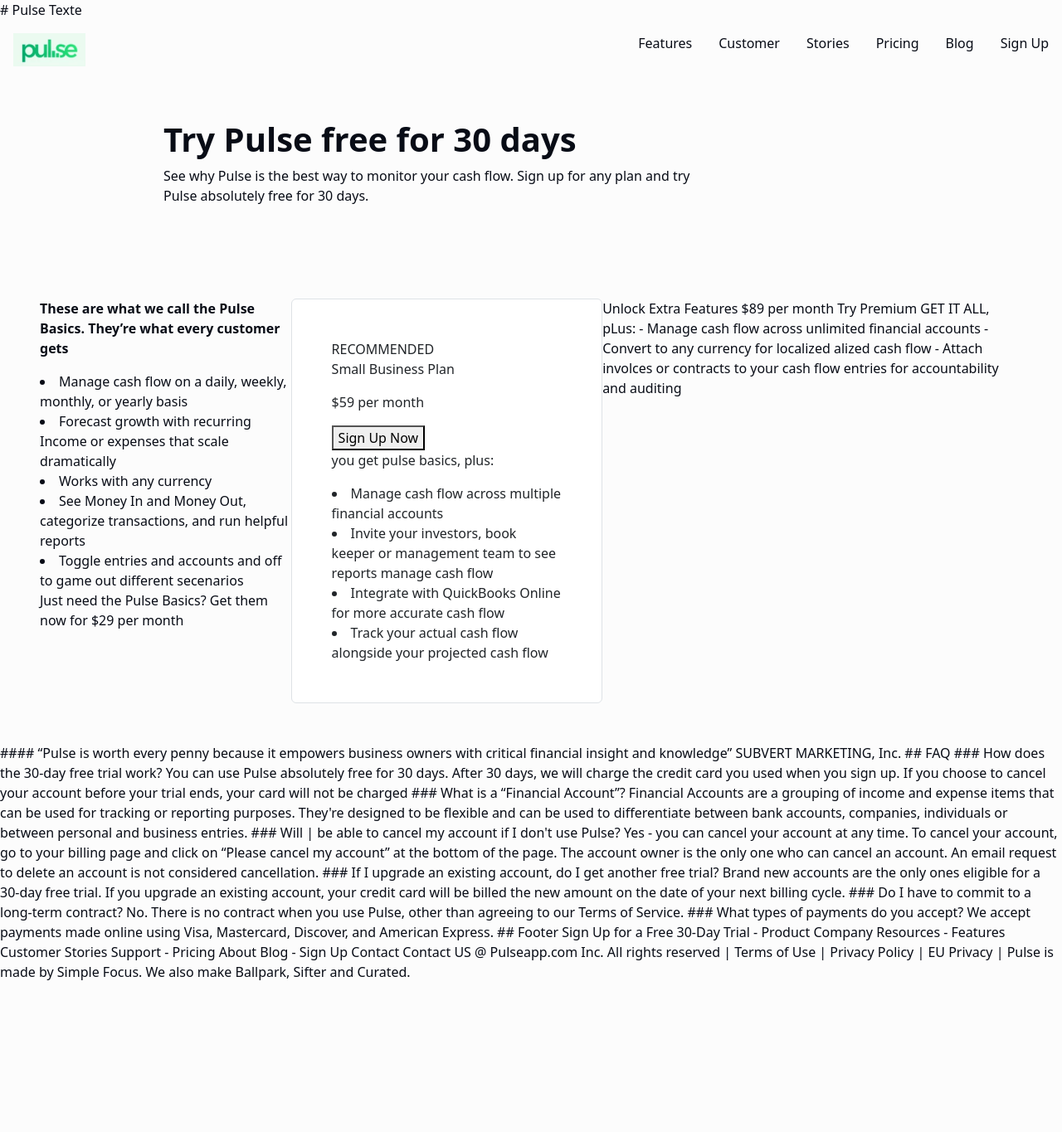
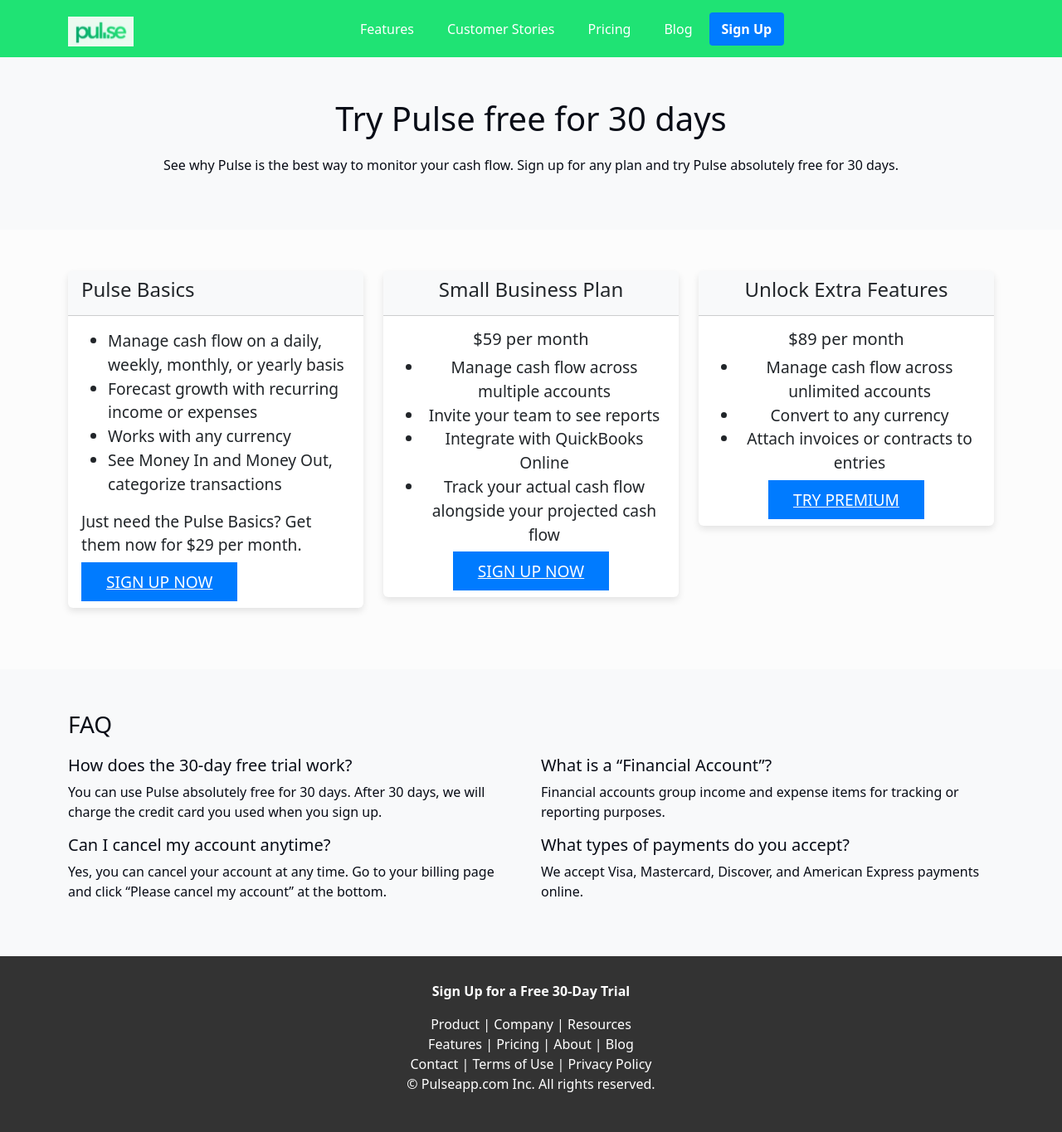
Before and after one commit to Alisinah221/wmc-34AAIF, a plain HTML site: page 2024-11-14-Pulse/pulse.html in a window 1280 px wide. Shown: the whole page at 83% size. Before the commit the page ends 1184 px from the top, so only its background shows below. Drawn offline with nearby package versions, Linux system fonts and the light colour scheme.

Commit message:
pulse- sehr schlecht gemacht

```diff
--- a/2024-11-14-Pulse/Style.css
+++ b/2024-11-14-Pulse/Style.css
@@ -1,3 +1,114 @@
+.navbar-custom {
+    background-color: #1fe374; /* Dark background color */
+  }
+
+  .navbar-custom .navbar-nav .nav-link {
+    color: white;
+    padding-left: 20px;
+    padding-right: 20px;
+  }
+
+  .navbar-custom .navbar-nav .nav-link:hover {
+    color: #ccc; /* Change link color on hover */
+  }
+
+  .navbar-custom .navbar-brand {
+    color: white;
+    font-size: 1.8rem;
+    font-weight: bold;
+  }
+
+  .navbar-custom .navbar-brand:hover {
+    color: #ccc;
+  }
+
+  /* Styling for the Sign Up link */
+  .navbar-custom .nav-item .sign-up {
+    background-color: #007bff;
+    border-radius: 4px;
+    padding: 8px 15px;
+    font-weight: bold;
+    color: white;
+  }
+
+  .navbar-custom .nav-item .sign-up:hover {
+    background-color: #0056b3;
+  }
+  .hero-section {
+    background-color: #f8f9fa;
+    padding: 50px 0;
+    text-align: center;
+  }
+
+  .hero-section h2 {
+    font-size: 2.5rem;
+    margin-bottom: 20px;
+  }
+
+  .card-section {
+    padding: 50px 0;
+  }
+
+  .card {
+    border: none;
+    box-shadow: 0 4px 8px rgba(0, 0, 0, 0.1);
+    transition: box-shadow 0.3s;
+  }
+
+  .card:hover {
+    box-shadow: 0 8px 16px rgba(0, 0, 0, 0.2);
+  }
+
+  .card-header {
+    background-color: #f8f9fa;
+    font-size: 1.5rem;
+  }
+
+  .card-body {
+    font-size: 1.2rem;
+  }
+
+  .pricing-card {
+    text-align: center;
+  }
+
+  .btn-signup {
+    margin-top: 20px;
+    padding: 10px 30px;
+    font-size: 1.2rem;
+    background-color: #007bff;
+    color: white;
+    border: none;
+    text-transform: uppercase;
+  }
+
+  .btn-signup:hover {
+    background-color: #0056b3;
+  }
+
+  .faq-section {
+    background-color: #f8f9fa;
+    padding: 50px 0;
+  }
+
+  .faq-section h3 {
+    margin-bottom: 20px;
+  }
+
+  .footer {
+    background-color: #333;
+    color: white;
+    padding: 30px 0;
+  }
+
+  .footer a {
+    color: white;
+    text-decoration: none;
+  }
+
+  .footer a:hover {
+    text-decoration: underline;
+  }
 :root {
     --color-primary: #00ad6a;
     --color-secondary: #eafaf1;
--- a/2024-11-14-Pulse/pulse.html
+++ b/2024-11-14-Pulse/pulse.html
@@ -11,160 +11,139 @@
 </head>
 
 <body>
-    # Pulse Texte
-    <nav class="d-flex justify-content-between">
-        <div>
-            <img class="m-3 w-25" src="pulselogo.png" alt="pulselogo">
+    <nav class="navbar navbar-expand-lg navbar-custom">
+        <div class="container">
+            <a class="navbar-brand" href="#"><img class="w-25" src="pulselogo.png" alt="pulselogo"></a>
+            <div class="navbar-collapse collapse">
+                <ul class="navbar-nav ml-auto">
+                    <li class="nav-item">
+                        <a class="nav-link active" href="#">Features</a>
+                    </li>
+                    <li class="nav-item">
+                        <a class="nav-link" href="#">Customer Stories</a>
+                    </li>
+                    <li class="nav-item">
+                        <a class="nav-link" href="#">Pricing</a>
+                    </li>
+                    <li class="nav-item">
+                        <a class="nav-link" href="#">Blog</a>
+                    </li>
+                    <!-- Sign Up Link -->
+                    <li class="nav-item">
+                        <a class="nav-link sign-up" href="#">Sign Up</a>
+                    </li>
+                </ul>
             </div>
-        <div class="d-flex list-unstyled">
-            <li class="m-3">Features</li>
-            <li class="m-3">Customer</li>
-            <li class="m-3">Stories</li>
-            <li class="m-3">Pricing</li>
-            <li class="m-3">Blog</li>
-            <li class="m-3">Sign Up</li>
         </div>
+    </nav>
+    <section class="hero-section">
+        <h2>Try Pulse free for 30 days</h2>
+        <p>See why Pulse is the best way to monitor your cash flow. Sign up for any plan and try Pulse absolutely free
+            for 30 days.</p>
+    </section>
 
-
-    </nav>
-
-    <div class="d-grid justify-content-center m-5">
-        <h1 class="fw-bolder">
-            Try Pulse free for 30 days
-        </h1>
-        <p class="w-75">
-            See why Pulse is the best way to monitor your cash flow. Sign up
-            for any plan and try Pulse absolutely free for 30 days.
-        </p>
+    <!-- Cards Section -->
+    <section class="card-section">
+        <div class="container">
+            <div class="row">
+                <!-- Card 1: Pulse Basics -->
+                <div class="col-lg-4 col-md-6 mb-4">
+                    <div class="card">
+                        <div class="card-header">
+                            <h4>Pulse Basics</h4>
                         </div>
-
-    <div class="w-100 p-5 d-flex">
-        <div class="w-100">
-            <p class="fw-bold">
-                These are what we call the Pulse Basics. They’re what every customer gets
-            </p>
+                        <div class="card-body">
+                            <ul>
                                 <li>Manage cash flow on a daily, weekly, monthly, or yearly basis</li>
-            <li>Forecast growth with recurring Income or expenses that scale dramatically</li>
+                                <li>Forecast growth with recurring income or expenses</li>
                                 <li>Works with any currency</li>
-            <li>See Money In and Money Out, categorize transactions, and run
-                helpful reports</li>
-            <li> Toggle entries and accounts and off to game out different secenarios</li>
-
-            Just need the Pulse Basics?
-            Get them now for $29 per month
+                                <li>See Money In and Money Out, categorize transactions</li>
+                            </ul>
+                            <p>Just need the Pulse Basics? Get them now for $29 per month.</p>
+                            <a href="#" class="btn-signup">Sign Up Now</a>
                         </div>
-        <div class="border w-100 d-flex card p-5">
-            <div>
-                RECOMMENDED
-            </div>
-
-            <div>
-                <p>Small Business Plan</p>
-
-                <p>
-                    $59 per month
-                </p>
-                <button>Sign Up Now</button>
-
-                <p>
-                    you get pulse basics, plus:
-                </p>
-
-                <li>Manage cash flow across multiple financial accounts</li>
-                <li>Invite your investors, book keeper or management team to see reports manage cash flow</li>
-                <li>Integrate with QuickBooks Online for more accurate cash flow</li>
-                <li>Track your actual cash flow alongside your projected cash flow</li>
-
-
-
-            </div>
-
-        </div>
-        <div>
-
-
-            Unlock Extra Features
-
-            $89 per month
-
-            Try Premium
-
-            GET IT ALL, pLus:
-
-            - Manage cash flow across unlimited financial accounts
-            - Convert to any currency for localized alized cash flow
-            - Attach involces or contracts to your cash flow entries for accountability and auditing
                     </div>
                 </div>
 
+                <!-- Card 2: Small Business Plan -->
+                <div class="col-lg-4 col-md-6 mb-4">
+                    <div class="card pricing-card">
+                        <div class="card-header">
+                            <h4>Small Business Plan</h4>
+                        </div>
+                        <div class="card-body">
+                            <h5>$59 per month</h5>
+                            <ul>
+                                <li>Manage cash flow across multiple accounts</li>
+                                <li>Invite your team to see reports</li>
+                                <li>Integrate with QuickBooks Online</li>
+                                <li>Track your actual cash flow alongside your projected cash flow</li>
+                            </ul>
+                            <a href="#" class="btn-signup">Sign Up Now</a>
+                        </div>
+                    </div>
+                </div>
 
+                <!-- Card 3: Premium Plan -->
+                <div class="col-lg-4 col-md-6 mb-4">
+                    <div class="card pricing-card">
+                        <div class="card-header">
+                            <h4>Unlock Extra Features</h4>
+                        </div>
+                        <div class="card-body">
+                            <h5>$89 per month</h5>
+                            <ul>
+                                <li>Manage cash flow across unlimited accounts</li>
+                                <li>Convert to any currency</li>
+                                <li>Attach invoices or contracts to entries</li>
+                            </ul>
+                            <a href="#" class="btn-signup">Try Premium</a>
+                        </div>
+                    </div>
+                </div>
+            </div>
+        </div>
+    </section>
 
+    <!-- FAQ Section -->
+    <section class="faq-section">
+        <div class="container">
+            <h3>FAQ</h3>
+            <div class="row">
+                <div class="col-md-6">
+                    <h5>How does the 30-day free trial work?</h5>
+                    <p>You can use Pulse absolutely free for 30 days. After 30 days, we will charge the credit card you
+                        used when you sign up.</p>
+                </div>
+                <div class="col-md-6">
+                    <h5>What is a “Financial Account”?</h5>
+                    <p>Financial accounts group income and expense items for tracking or reporting purposes.</p>
+                </div>
+                <div class="col-md-6">
+                    <h5>Can I cancel my account anytime?</h5>
+                    <p>Yes, you can cancel your account at any time. Go to your billing page and click “Please cancel my
+                        account” at the bottom.</p>
+                </div>
+                <div class="col-md-6">
+                    <h5>What types of payments do you accept?</h5>
+                    <p>We accept Visa, Mastercard, Discover, and American Express payments online.</p>
+                </div>
+            </div>
+        </div>
+    </section>
 
-
-
-
-
-    #### “Pulse is worth every penny because it empowers business owners with critical financial insight and knowledge”
-
-    SUBVERT MARKETING, Inc.
-
-    ## FAQ
-
-    ### How does the 30-day free trial work?
-
-    You can use Pulse absolutely free for 30 days. After 30 days,
-    we will charge the credit card you used when you sign up. If
-    you choose to cancel your account before your trial ends, your
-    card will not be charged
-
-    ### What is a “Financial Account”?
-
-    Financial Accounts are a grouping of income and expense
-    items that can be used for tracking or reporting purposes.
-
-    They're designed to be flexible and can be used to
-    differentiate between bank accounts, companies, individuals
-    or between personal and business entries.
-
-    ### Will | be able to cancel my account if I don't use Pulse?
-
-    Yes - you can cancel your account at any time. To cancel your
-    account, go to your billing page and click on “Please cancel my
-    account” at the bottom of the page. The account owner is the
-    only one who can cancel an account. An email request to
-    delete an account is not considered cancellation.
-
-    ### If I upgrade an existing account, do I get another free trial?
-
-    Brand new accounts are the only ones eligible for a 30-day
-    free trial. If you upgrade an existing account, your credit card
-    will be billed the new amount on the date of your next billing
-    cycle.
-
-    ### Do I have to commit to a long-term contract?
-
-    No. There is no contract when you use Pulse, other than
-    agreeing to our Terms of Service.
-
-    ### What types of payments do you accept?
-
-    We accept payments made online using Visa, Mastercard,
-    Discover, and American Express.
-
-    ## Footer
-
-    Sign Up for a Free 30-Day Trial
-
-    - Product Company Resources
-    - Features Customer Stories Support
-    - Pricing About Blog
-    - Sign Up Contact
-
-    Contact US
-
-    @ Pulseapp.com Inc. All rights reserved | Terms of Use | Privacy Policy | EU Privacy | Pulse is made by Simple
-    Focus. We also make Ballpark, Sifter and Curated.
-
+    <!-- Footer -->
+    <footer class="footer">
+        <div class="container text-center">
+            <p><strong>Sign Up for a Free 30-Day Trial</strong></p>
+            <p>
+                <a href="#">Product</a> | <a href="#">Company</a> | <a href="#">Resources</a><br>
+                <a href="#">Features</a> | <a href="#">Pricing</a> | <a href="#">About</a> | <a href="#">Blog</a><br>
+                <a href="#">Contact</a> | <a href="#">Terms of Use</a> | <a href="#">Privacy Policy</a><br>
+                © Pulseapp.com Inc. All rights reserved.
+            </p>
+        </div>
+    </footer>
 </body>
 
 </html>
```
Lines whose indentation alone changed are shown as unchanged.
